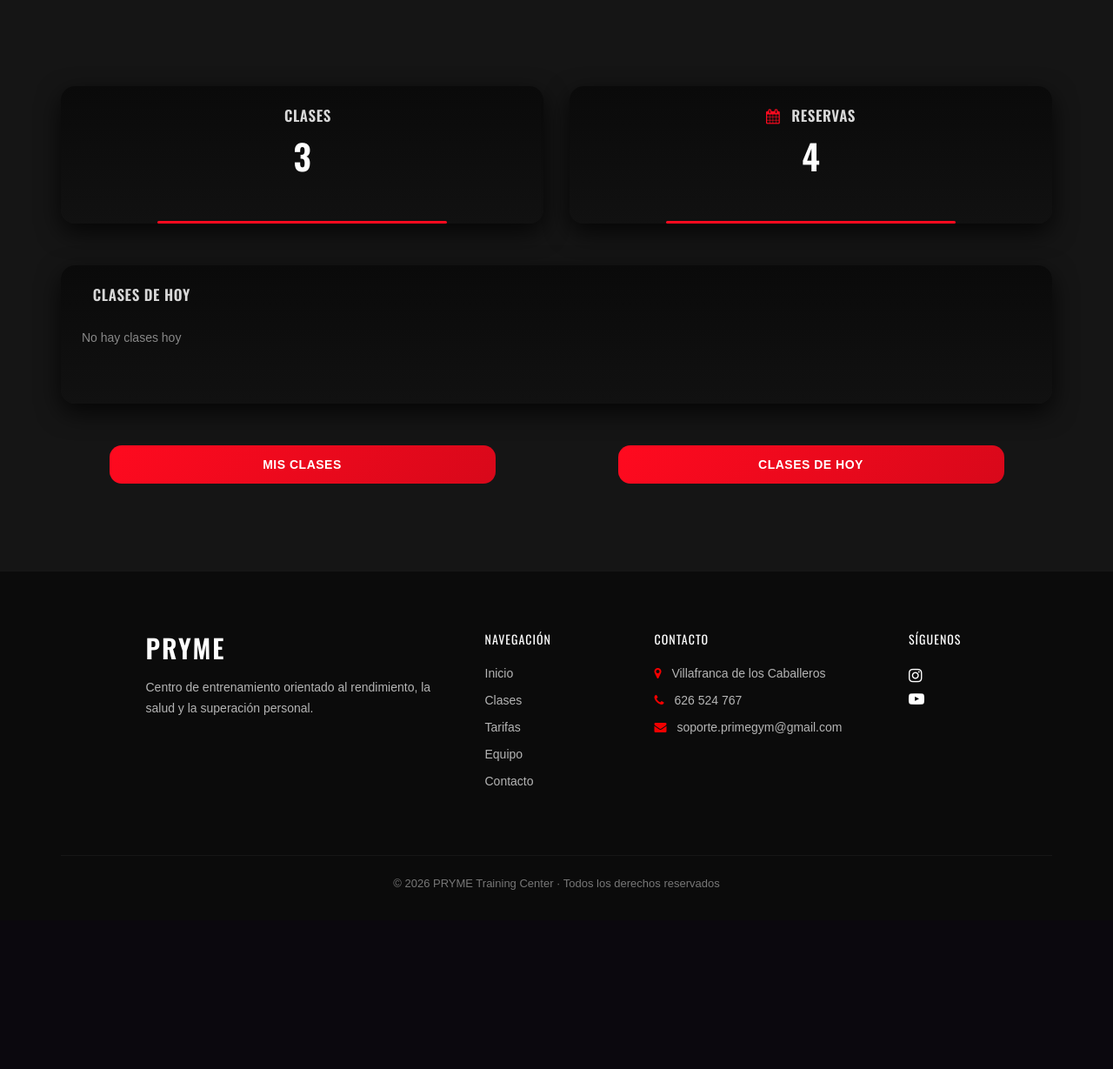
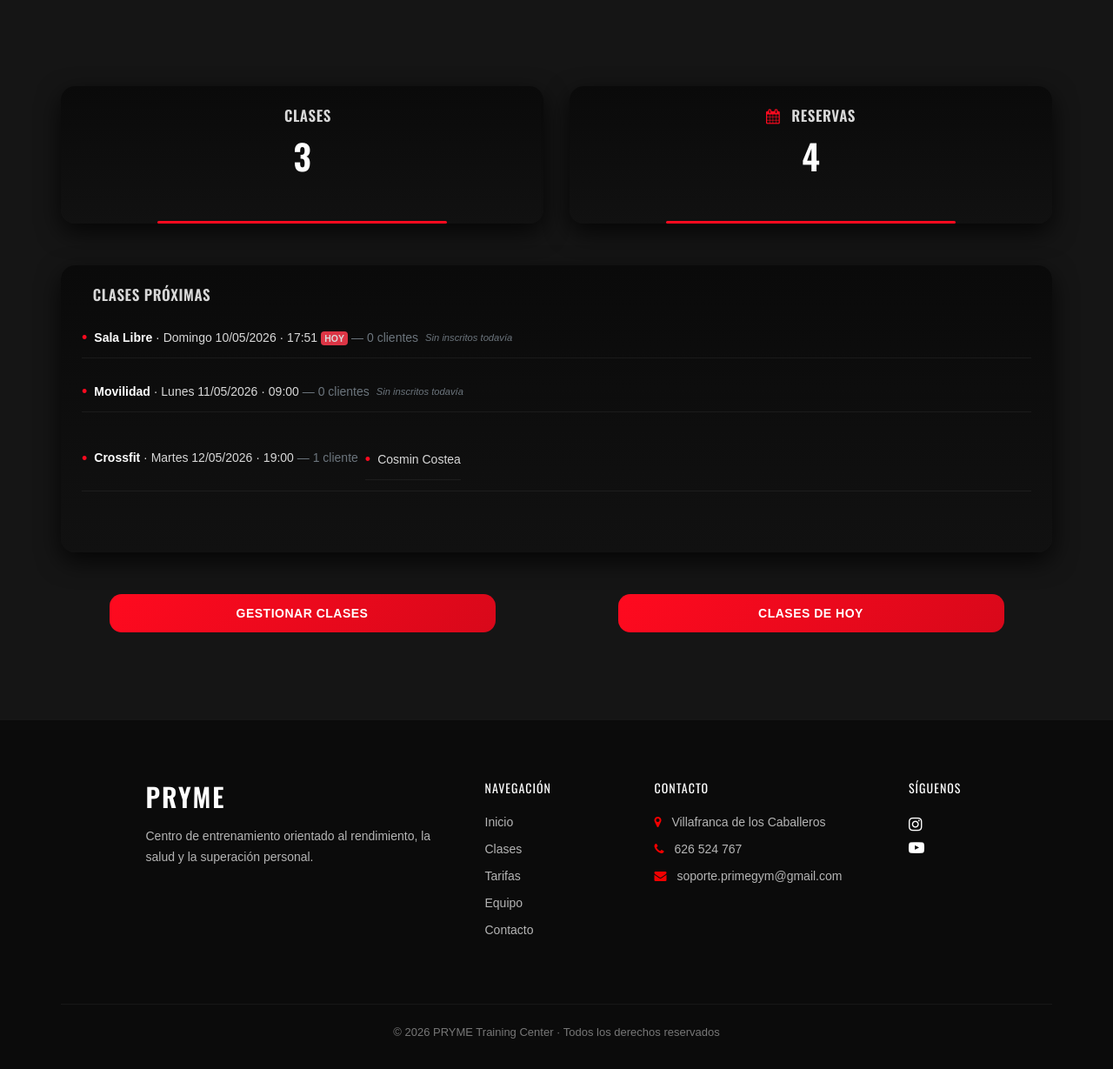
Before and after one commit to cosmincostea21/TFG-PrimeGym, a Django app: page /entrenador/ in a window 1280 px wide. Shown: the part 501-1730 px from the top of the page at 87% size. Before the commit the page ends 1524 px from the top, so only its background shows below. Run offline with Django 5.2, Linux system fonts and the light colour scheme; data comes from the database, SQL or seed files in the repository; both versions use the stored data as it was after the commit; some libraries are stand-ins or nearby versions; some web fonts are replaced.

Commit message:
{rama - cosmin} gestion próximas clases

```diff
--- a/prime_gym/entrenador/templates/entrenador/panel.html
+++ b/prime_gym/entrenador/templates/entrenador/panel.html
@@ -31,27 +31,42 @@
 
 </div>
 
-<!-- CLASES DE HOY -->
+<!-- CLASES PRÓXIMAS -->
 <div class="row">
     <div class="col-lg-12">
         <div class="class-item p-4">
 
             <h4 class="mb-3">
-                <i class="fa fa-clock"></i> Clases de hoy
+                <i class="fa fa-clock"></i> Clases Próximas
             </h4>
 
-            {% if clases_hoy %}
+            {% if proximas %}
                 <ul class="list-unstyled">
-                    {% for reserva in clases_hoy %}
-                        <li class="mb-2">
-                            <strong>{{ reserva.clase.nombre }}</strong> |
-                            {{ reserva.cliente.nombre }} |
-                            {{ reserva.fecha_reserva }}
+                    {% for p in proximas %}
+                        <li class="mb-3">
+                            <div>
+                                <strong>{{ p.clase.nombre }}</strong>
+                                · {{ p.dia }} {{ p.fecha|date:"d/m/Y" }} · {{ p.hora }}
+                                {% if p.es_hoy %}<span class="badge bg-danger ms-2">HOY</span>{% endif %}
+                                <span class="text-muted">
+                                    — {{ p.inscritos }} {{ p.inscritos|pluralize:"cliente,clientes" }}
+                                </span>
+                            </div>
+
+                            {% if p.reservas %}
+                                <ul class="ms-3 mt-1 mb-0 small">
+                                    {% for r in p.reservas %}
+                                        <li>{{ r.cliente.nombre }}</li>
+                                    {% endfor %}
+                                </ul>
+                            {% else %}
+                                <em class="ms-3 small text-muted">Sin inscritos todavía</em>
+                            {% endif %}
                         </li>
                     {% endfor %}
                 </ul>
             {% else %}
-                <p>No hay clases hoy</p>
+                <p>No hay clases programadas próximamente</p>
             {% endif %}
 
         </div>
@@ -62,7 +77,7 @@
 <div class="row mt-5">
     <div class="col-md-6 text-center">
         <a href="{% url 'entrenador:mis_clases' %}" class="primary-btn">
-            Mis clases
+            Gestionar Clases
         </a>
     </div>
 
--- a/prime_gym/entrenador/views.py
+++ b/prime_gym/entrenador/views.py
@@ -1,9 +1,85 @@
-from datetime import date
+from datetime import date, datetime, timedelta, time
 from django.shortcuts import render, redirect, get_object_or_404
 from gimnasio.models import Clase, Reserva, Entrenador, Cliente, Tarifa
 from .decorators import admin_required
 
 # Create your views here.
+
+DIAS_ES = ["Lunes", "Martes", "Miércoles", "Jueves", "Viernes", "Sábado", "Domingo"]
+
+
+def proxima_sesion_clase(nombre_clase):
+    """Devuelve un datetime con la próxima sesión de la clase (o None)."""
+    ahora = datetime.now()
+    hoy = ahora.date()
+    hora_actual = ahora.time()
+
+    HORARIOS = {
+        "Movilidad":  {"dias": [0, 2], "hora": time(9, 0)},
+        "Crossfit":   {"dias": [1, 3], "hora": time(19, 0)},
+        "Sala Libre": {
+            "dias": [0, 1, 2, 3, 4, 5],
+            "hora_inicio": time(8, 0),
+            "hora_fin":    time(22, 0),
+        },
+    }
+
+    datos = HORARIOS.get(nombre_clase)
+    if not datos:
+        return None
+
+    if nombre_clase == "Sala Libre":
+        fecha = hoy + timedelta(days=1) if ahora.weekday() == 6 else hoy
+        if hora_actual < datos["hora_inicio"]:
+            return datetime.combine(fecha, datos["hora_inicio"])
+        if hora_actual > datos["hora_fin"]:
+            fecha += timedelta(days=1)
+            if fecha.weekday() == 6:
+                fecha += timedelta(days=1)
+            return datetime.combine(fecha, datos["hora_inicio"])
+        return ahora
+
+    posibles = []
+    for dia in datos["dias"]:
+        offset = (dia - ahora.weekday()) % 7
+        fecha_hora = datetime.combine(hoy + timedelta(days=offset), datos["hora"])
+        if offset == 0 and fecha_hora <= ahora:
+            fecha_hora += timedelta(days=7)
+        posibles.append(fecha_hora)
+    return min(posibles)
+
+
+def sesiones_anteriores_clase(nombre_clase, n=2):
+    """Devuelve las fechas de las N sesiones pasadas más recientes de la clase."""
+    ahora = datetime.now()
+    hoy   = ahora.date()
+
+    HORARIOS = {
+        "Movilidad":  {"dias": [0, 2], "hora": time(9, 0)},
+        "Crossfit":   {"dias": [1, 3], "hora": time(19, 0)},
+        "Sala Libre": {"dias": [0, 1, 2, 3, 4, 5], "hora_inicio": time(8, 0)},
+    }
+    datos = HORARIOS.get(nombre_clase)
+    if not datos:
+        return []
+
+    hora_ref = datos.get("hora") or datos.get("hora_inicio")
+    fechas = []
+
+    # Recorremos hacia atrás día por día hasta tener N sesiones pasadas
+    dia_cursor = hoy
+    limite = 0
+    while len(fechas) < n and limite < 60:        # tope de 60 días por seguridad
+        if dia_cursor.weekday() in datos["dias"]:
+            fecha_hora = datetime.combine(dia_cursor, hora_ref)
+            # Solo cuenta si ya ha ocurrido (fecha pasada o misma fecha con hora pasada)
+            if fecha_hora < ahora:
+                fechas.append(dia_cursor)
+        dia_cursor -= timedelta(days=1)
+        limite += 1
+
+    return fechas
+
 
 # VER CLASES ENTRENADOR
 def mis_clases(request):
@@ -15,29 +91,82 @@ def mis_clases(request):
 
 # VER RESERVAS EN CLASES ENTRENADOR
 def reservas_clase(request, clase_id):
+    clase = get_object_or_404(Clase, id=clase_id)
 
-    clase = Clase.objects.get(id = clase_id)
-    reservas = Reserva.objects.filter(clase = clase)
+    # Próxima sesión
+    proxima_dt    = proxima_sesion_clase(clase.nombre)
+    fecha_proxima = proxima_dt.date() if proxima_dt else None
 
-    # FILTRO DE FECHAS
-    tipo = request.GET.get('tipo')
-    hoy = date.today()
+    # 2 sesiones anteriores (la más reciente primero)
+    fechas_anteriores = sesiones_anteriores_clase(clase.nombre, n=2)
+    fecha_ant_1 = fechas_anteriores[0] if len(fechas_anteriores) > 0 else None
+    fecha_ant_2 = fechas_anteriores[1] if len(fechas_anteriores) > 1 else None
 
-    if tipo == 'hoy':
-        reservas = reservas.filter(fecha_reserva = hoy)
-    elif tipo == 'anteriores':
-        reservas = reservas.filter(fecha_reserva__lt = hoy).order_by('-fecha_reserva')[:2]
-    elif tipo == 'siguientes':
-        reservas = reservas.filter(fecha_reserva__gt = hoy).order_by('fecha_reserva')[:2]
+    # Construimos las opciones del filtro (clave = ISO date, valor = etiqueta)
+    opciones = []
+    if fecha_proxima:
+        opciones.append({
+            'value': fecha_proxima.isoformat(),
+            'label': f"Próxima · {DIAS_ES[fecha_proxima.weekday()]} {fecha_proxima:%d/%m}",
+            'fecha': fecha_proxima,
+            'tipo':  'proxima',
+        })
+    if fecha_ant_1:
+        opciones.append({
+            'value': fecha_ant_1.isoformat(),
+            'label': f"Anterior · {DIAS_ES[fecha_ant_1.weekday()]} {fecha_ant_1:%d/%m}",
+            'fecha': fecha_ant_1,
+            'tipo':  'anterior_1',
+        })
+    if fecha_ant_2:
+        opciones.append({
+            'value': fecha_ant_2.isoformat(),
+            'label': f"Anterior · {DIAS_ES[fecha_ant_2.weekday()]} {fecha_ant_2:%d/%m}",
+            'fecha': fecha_ant_2,
+            'tipo':  'anterior_2',
+        })
 
-    # FILTRO DE ESTADO
+    # Fecha seleccionada (default = próxima)
+    fecha_sel_iso = request.GET.get('fecha') or (opciones[0]['value'] if opciones else None)
+    fecha_sel = None
+    if fecha_sel_iso:
+        try:
+            fecha_sel = date.fromisoformat(fecha_sel_iso)
+        except ValueError:
+            fecha_sel = fecha_proxima
+
+    # Filtrado de reservas
+    reservas = Reserva.objects.filter(clase=clase).select_related('cliente')
+    if fecha_sel:
+        reservas = reservas.filter(fecha_reserva=fecha_sel).order_by('cliente__nombre')
+    else:
+        reservas = reservas.none()
+
+    # Filtro por estado
     estado = request.GET.get('estado')
     if estado and estado != 'todos':
-        reservas = reservas.filter(estado = estado)
+        reservas = reservas.filter(estado=estado)
 
-    context = {'clase': clase, 'reservas': reservas}
+    # Info para cabecera
+    info = None
+    if fecha_sel:
+        es_proxima = (fecha_sel == fecha_proxima)
+        info = {
+            'titulo': 'Próxima sesión' if es_proxima else 'Sesión anterior',
+            'dia':    DIAS_ES[fecha_sel.weekday()],
+            'fecha':  fecha_sel,
+            'hora':   proxima_dt.strftime("%H:%M") if (es_proxima and proxima_dt) else None,
+        }
 
+    context = {
+        'clase':       clase,
+        'reservas':    reservas,
+        'opciones':    opciones,
+        'fecha_sel':   fecha_sel_iso,
+        'info':        info,
+    }
     return render(request, 'entrenador/reservas_clase.html', context)
+
 
 # EDITAR ASISTENCIA
 def cambiar_estado(request, reserva_id, estado):
@@ -53,21 +182,45 @@ def cambiar_estado(request, reserva_id, estado):
 
 # PANEL DEL ENTRENADOR
 def panel_entrenador(request):
-    #entrenador = Entrenador.objects.get(email=request.user.email)
     entrenador = Entrenador.objects.first()
     clases = Clase.objects.filter(entrenador=entrenador)
-    total_clases = clases.count()
+
+    total_clases   = clases.count()
     total_reservas = Reserva.objects.filter(clase__entrenador=entrenador).count()
 
-    hoy = date.today()
-    clases_hoy = Reserva.objects.filter(clase__entrenador=entrenador, fecha_reserva=hoy)
+    # Para cada clase calculamos su PRÓXIMA sesión + reservas activas
+    proximas = []
+    for clase in clases:
+        prox_dt = proxima_sesion_clase(clase.nombre)
+        if not prox_dt:
+            continue
+
+        fecha = prox_dt.date()
+        reservas_clase = (
+            Reserva.objects
+            .filter(clase=clase, fecha_reserva=fecha, estado='reservada')
+            .select_related('cliente')
+            .order_by('cliente__nombre')
+        )
+
+        proximas.append({
+            'clase':     clase,
+            'fecha':     fecha,
+            'hora':      prox_dt.strftime("%H:%M"),
+            'dia':       DIAS_ES[fecha.weekday()],
+            'es_hoy':    fecha == date.today(),
+            'reservas':  reservas_clase,
+            'inscritos': reservas_clase.count(),
+        })
+
+    # Ordenamos por fecha+hora para que la más cercana salga primero
+    proximas.sort(key=lambda p: (p['fecha'], p['hora']))
 
     context = {
-        'total_clases': total_clases,
+        'total_clases':   total_clases,
         'total_reservas': total_reservas,
-        'clases_hoy': clases_hoy
+        'proximas':       proximas,
     }
-
     return render(request, 'entrenador/panel.html', context)
 
 # CLASES DEL DIA
--- a/prime_gym/static/css/entrenador/style_panel_entrenador.css
+++ b/prime_gym/static/css/entrenador/style_panel_entrenador.css
@@ -25,11 +25,6 @@
     box-shadow: 0 10px 28px rgba(0, 0, 0, 0.75);
     transition: transform .25s ease, box-shadow .25s ease;
     height: 100%;
-}
-
-.class-item:hover {
-    transform: translateY(-6px);
-    box-shadow: 0 18px 42px var(--rr-soft);
 }
 
 /* ===== TARJETAS RESUMEN (TOP) ===== */
@@ -126,10 +121,6 @@
     transition: transform .2s ease, box-shadow .25s ease;
 }
 
-.primary-btn:hover {
-    transform: translateY(-3px);
-    box-shadow: 0 10px 26px var(--rr-soft);
-}
 
 /* ===== ESPACIADO GENERAL ===== */
 .row.mb-4 > div,
```
Also changed, not shown: prime_gym/entrenador/templates/entrenador/reservas_clase.html (+8 -5 lines), prime_gym/db.sqlite3.
